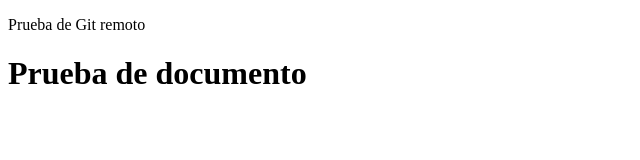
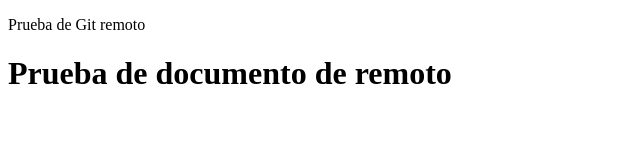
Before and after one commit to arleyvilla/programacion, a plain HTML site: page index.html in a window 1280 px wide. Shown: the whole page, without its empty margins (0-640 px from the left). Drawn offline with Linux system fonts and the light colour scheme.

Commit message:
prueba 2

```diff
--- a/index.html
+++ b/index.html
@@ -9,7 +9,7 @@
     <p> Prueba de Git remoto</p>
 
     <h1>
-        Prueba de documento
+        Prueba de documento de remoto
     </h1>
 </body>
 </html>
```
